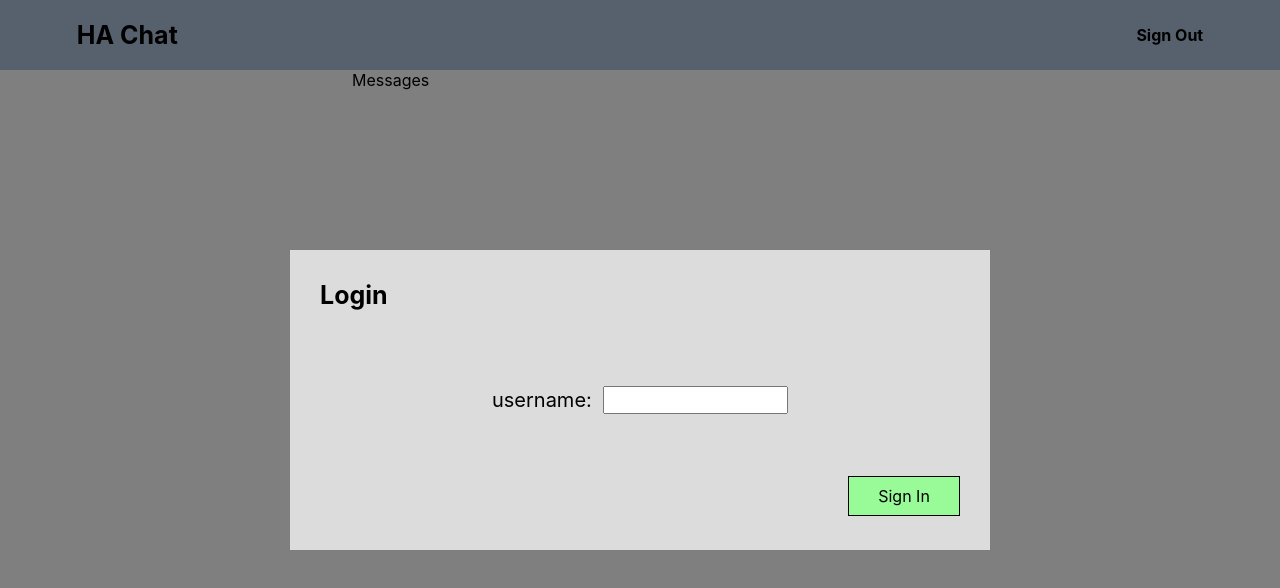
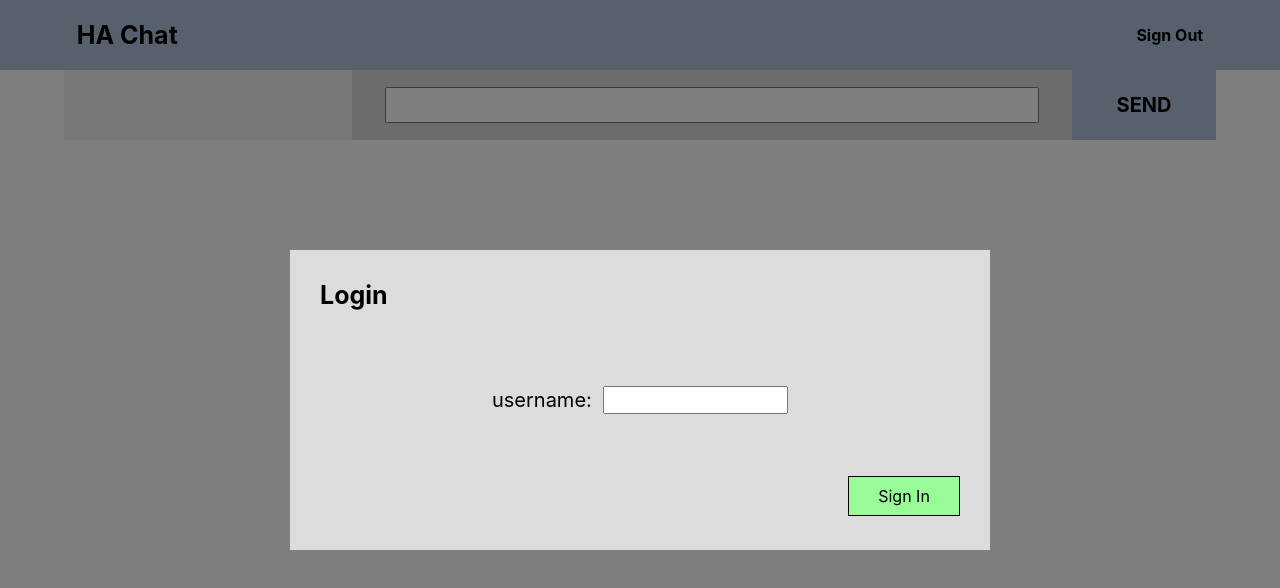
Before and after one commit to mauri-codes/ha-chat, a React (Create React App) app in the folder client/: page / in a window 1280 px wide. Shown: the top 588 px of the page. Built offline with nearby package versions, Linux system fonts and the light colour scheme.

Commit message:
finished basic layout for sending messages

```diff
--- a/client/src/components/Contact.tsx
+++ b/client/src/components/Contact.tsx
@@ -30,13 +30,13 @@ padding-left: 20px;
     cursor: pointer;
     background-color: ${({user, currentUser}: {user: string, currentUser: string}) => {
         if (user === currentUser)
-        return 'silver'
-    return "white"
+            return 'rgb(174, 214, 241)'
+        return  "rgba(0,0,0,0.05)";
     }};
     &:hover {
         background-color: ${({user, currentUser}: {user: string, currentUser: string}) => {
         if (user === currentUser)
-        return 'silver'
+            return 'rgb(174, 214, 241)'
         return "gainsboro"
     }};
     }
--- a/client/src/components/Content.tsx
+++ b/client/src/components/Content.tsx
@@ -6,20 +6,71 @@ function ContentComponent() {
    return (
       <Content>
          <ContactListComponent />
-         <Messages>Messages</Messages>
+         <MessagesComponent></MessagesComponent>
       </Content>
    )
 }
 
 export { ContentComponent }
 
+let MessageSection = styled.div`
+   display: flex;
+   flex-direction: column;
+   height: 100%;
+   flex: 3 0 600px;
+`
 let Messages = styled.div`
+   flex: 1 0 0;
+`
+let TextBox = styled.div`
    display: flex;
-   flex: 3 0 600px;
- `
+   flex: 5 0 0;
+   align-items: center;
+   justify-content: center;
+   background-color: rgba(0,0,0,0.1);
+   textarea {
+      width: 90%;
+      height: 30px;
+      resize: none;
+   }
+`
+let ButtonSection = styled.div`
+   display: flex;
+   flex: 1 0 0;
+   align-items: center;
+   justify-content: center;
+   font-size: 20px;
+   font-weight: bold;
+   cursor: pointer;
+   background-color: lightsteelblue;
+   &:hover {
+      background-color: rgb(174, 214, 241);
+   }
+`
+let EditSection = styled.div`
+   display: flex;
+   flex: 0 0 70px;
+`
 let Content = styled.div`
    display: flex;
    flex: 1 0 0;
-   max-height: calc(100% - 70px);
+   height: calc(100vh - 70px);
    margin: 0 5%;
+   background-color: rgba(0,0,0,0.05);
 `
+
+function MessagesComponent() {
+   return (
+      <MessageSection>
+         <Messages></Messages>
+         <EditSection>
+            <TextBox>
+               <textarea></textarea>
+            </TextBox>
+            <ButtonSection>
+               SEND
+            </ButtonSection>
+         </EditSection>
+      </MessageSection>
+   )
+}
```
Lines whose indentation alone changed are shown as unchanged.
